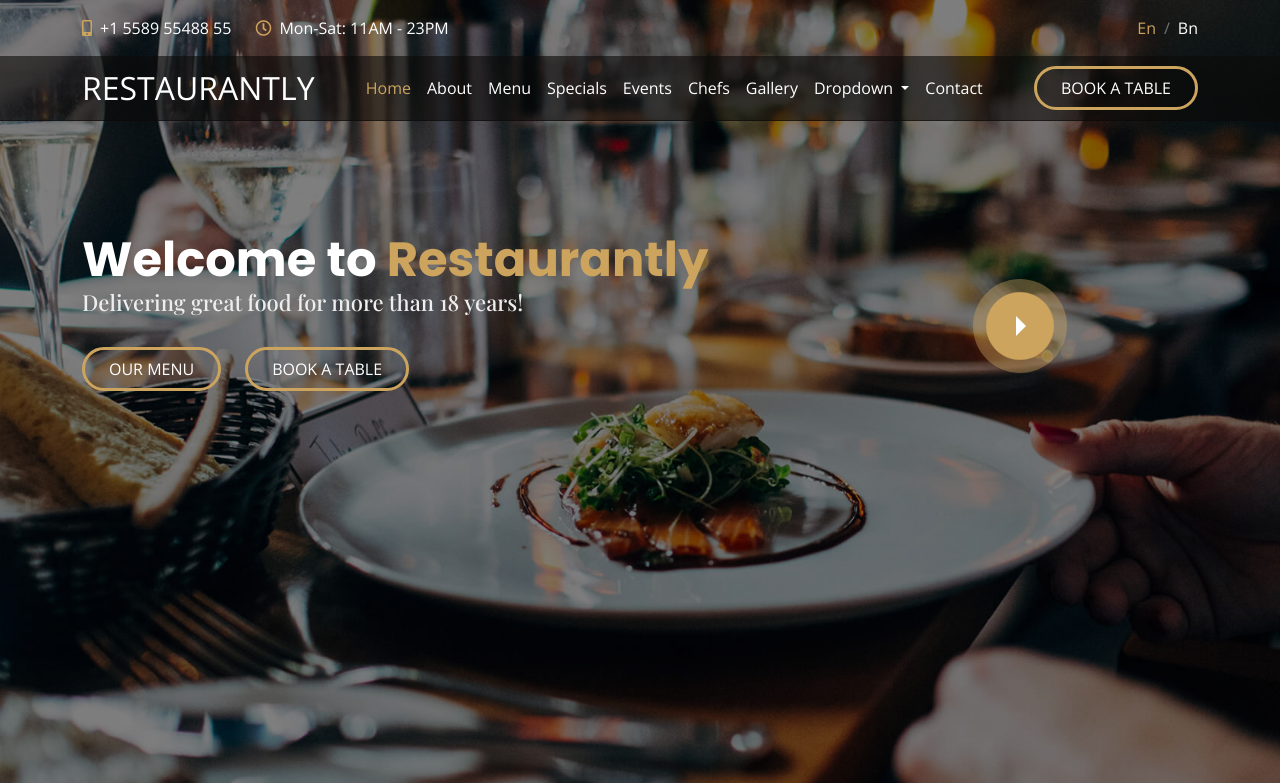
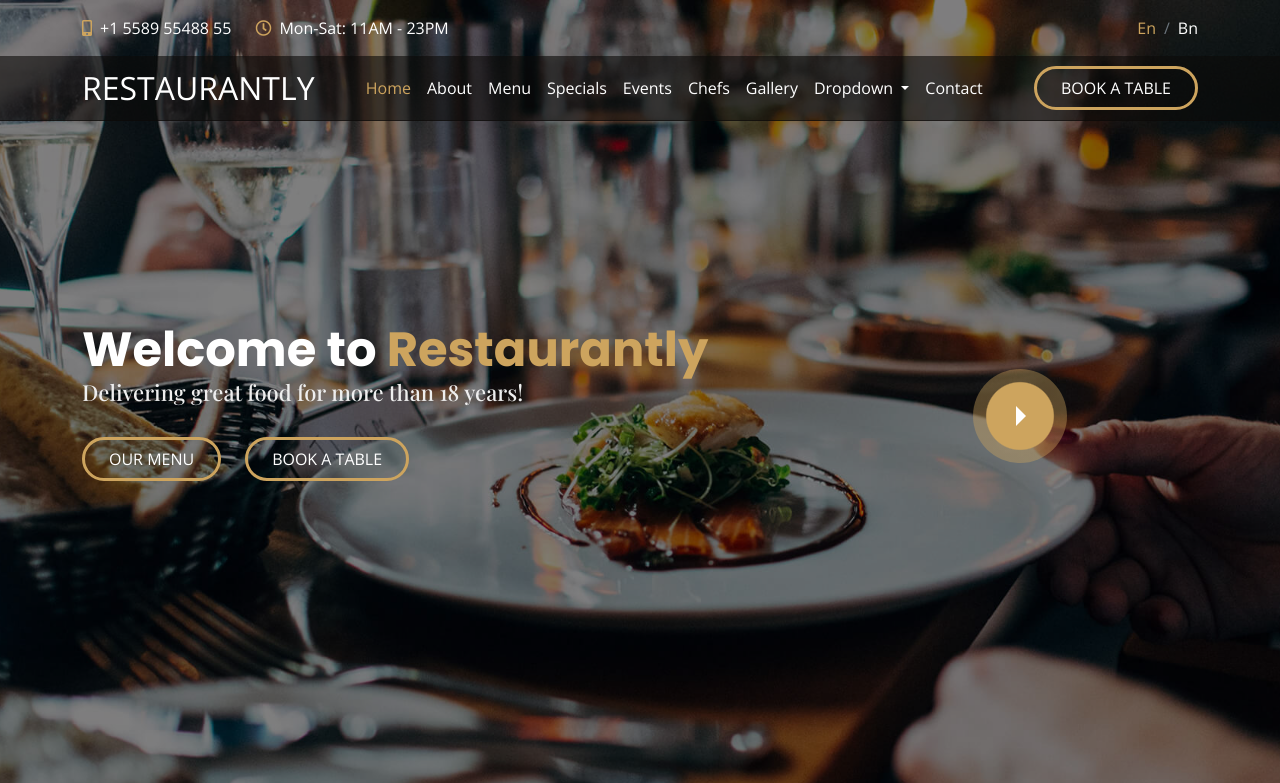
Before and after one commit to shakil274/restaurantly-bootstrap, a plain HTML site: page index.html in a window 1280 px wide. Shown: the top 783 px of the page. Drawn offline with nearby package versions, Linux system fonts and the light colour scheme; a web font is replaced by a local one.

Commit message:
2line change

```diff
--- a/assets/css/style.css
+++ b/assets/css/style.css
@@ -108,7 +108,7 @@ h1, h2, h3, h4, h5, h6 {
  /*********     middle   *********/
 /*==============================*/
 .middle .container{
-    padding-top: 110px;
+    padding-top:200px
 }
 .middle h1{
     font-family: "Poppins", sans-serif;
```
Also changed, not shown: index.html (+2 -2 lines).
